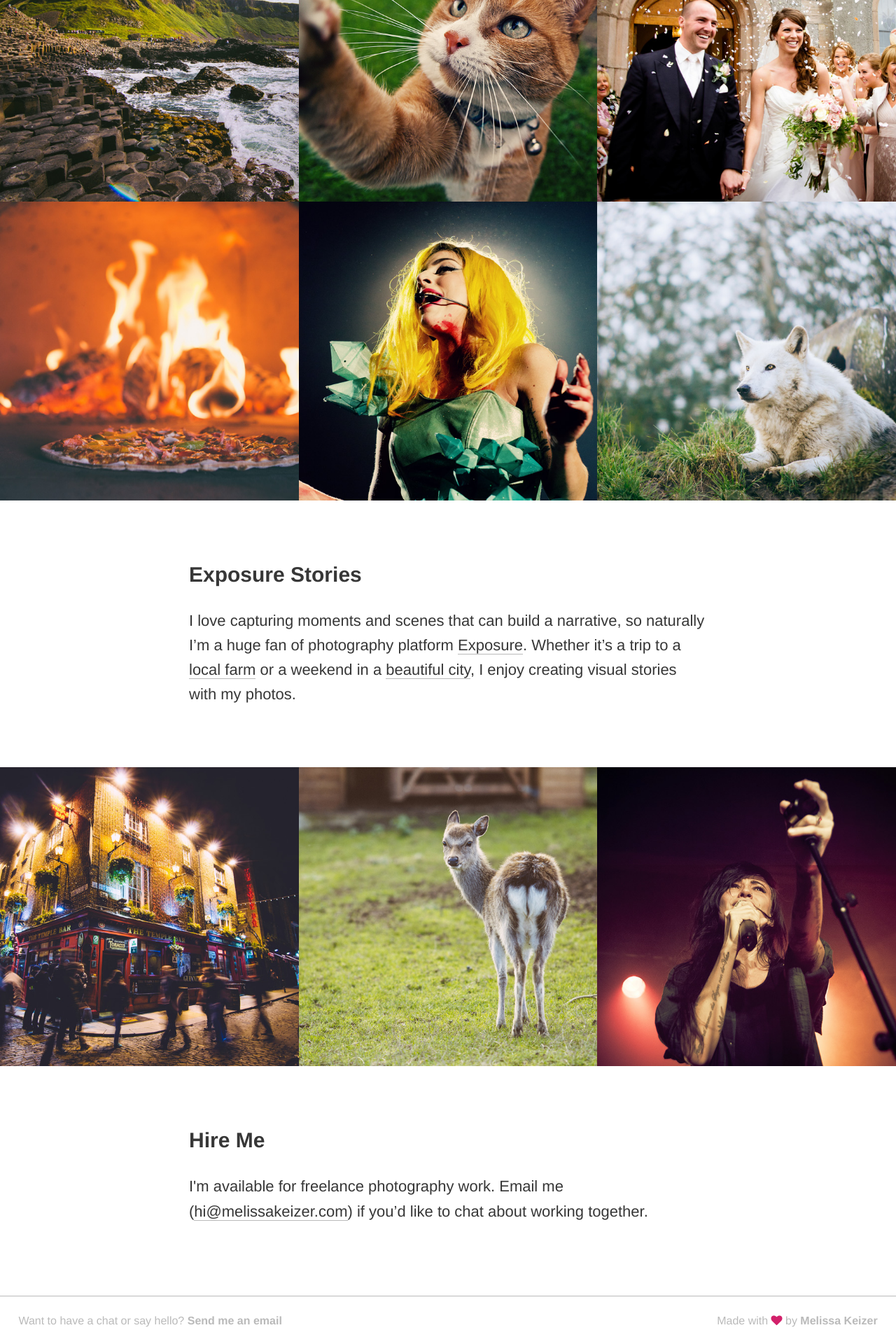
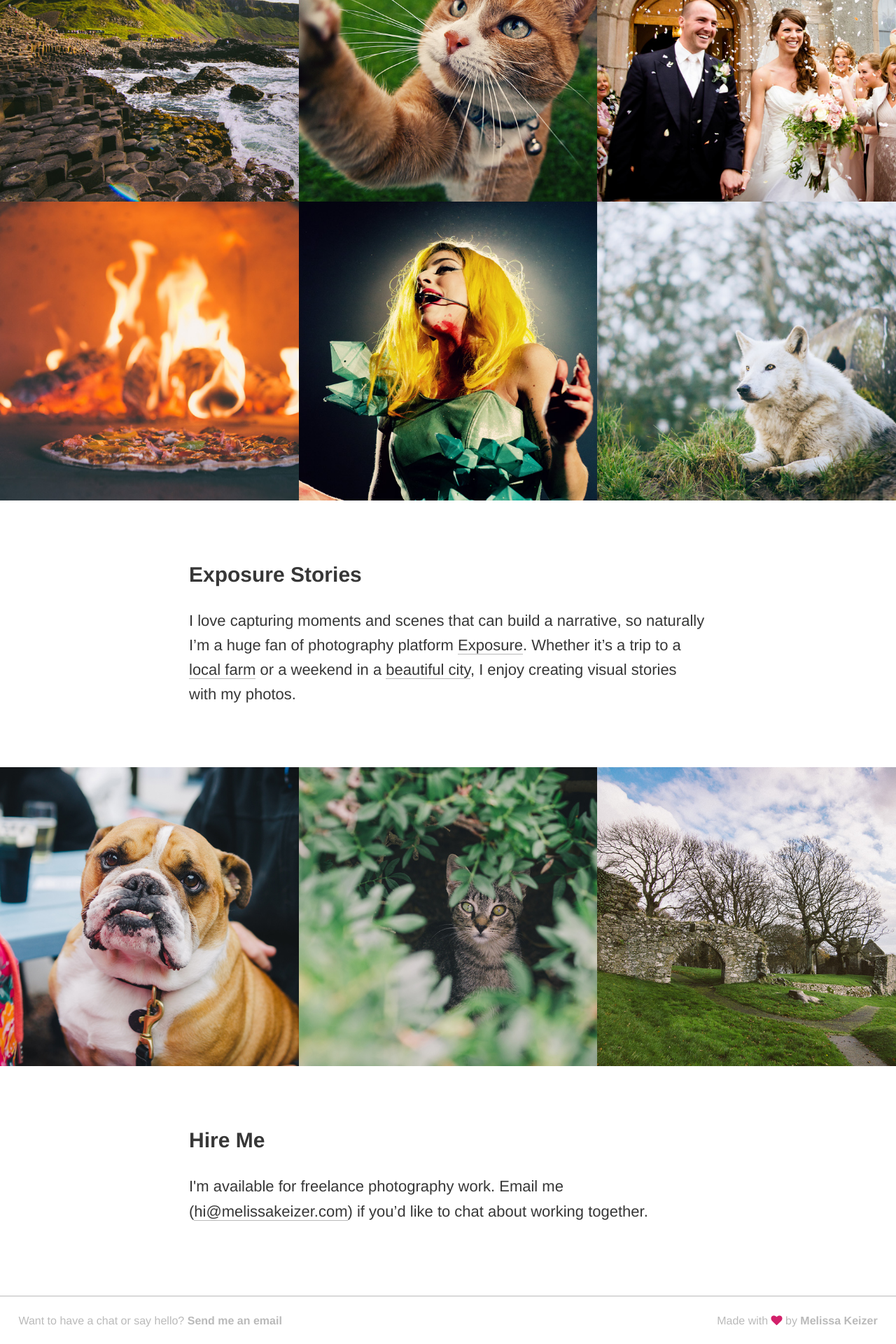
Before and after one commit to melissakeizer/melissakeizer.com, a Jekyll site: the page built from photography/index.html, in a window 1280 px wide. Shown: the part 763-2683 px from the top of the page at 70% size. Built offline with Jekyll 4.4.1, drawn with Linux system fonts in a browser that asks for light colours; nearby versions of some CDN libraries.

```diff
--- a/_layouts/post.html
+++ b/_layouts/post.html
@@ -12,7 +12,7 @@
   <article class="content">
     {{ content }}
 
-    <a href="https://twitter.com/share" class="twitter-share-button" data-via="KeizGoesBoom" data-size="large" data-count="none"><i class="button-icon fa fa-long-arrow-right"></i><span>Share on Twitter</span></a>
+    <a href="https://twitter.com/share" class="twitter-share-button" data-via="KeizGoesBoom" data-size="large" data-count="none">Share on Twitter</a>
     <script>!function(d,s,id){var js,fjs=d.getElementsByTagName(s)[0],p=/^http:/.test(d.location)?'http':'https';if(!d.getElementById(id)){js=d.createElement(s);js.id=id;js.src=p+'://platform.twitter.com/widgets.js';fjs.parentNode.insertBefore(js,fjs);}}(document, 'script', 'twitter-wjs');</script>
 
   </article>
--- a/_sass/pages/_home.scss
+++ b/_sass/pages/_home.scss
@@ -148,6 +148,15 @@
   &.exposure-lights{
     background-image: url("../img/photos/exposure-lights.jpg");
   }
+   &.exposure-saltydog{
+    background-image: url("../img/photos/exposure-saltydog.jpg");
+  }
+  &.exposure-explorers{
+    background-image: url("../img/photos/exposure-explorers.jpg");
+  }
+  &.exposure-cat-colony{
+    background-image: url("../img/photos/exposure-cat-colony.jpg");
+  }
 
 }
 
--- a/photography/index.html
+++ b/photography/index.html
@@ -60,19 +60,19 @@
 
 <section class="full-width">
   <ul class="photo-grid exposure">
-    <a href="https://melissakeizer.exposure.co/the-city-of-dublin">
-      <li class="exposure-dublin">
-        <h4>City of Dublin</h4>
+    <a href="https://melissakeizer.exposure.co/the-saltydog-dog-show">
+      <li class="exposure-saltydog">
+        <h4>Salty Dog Show</h4>
       </li>
     </a>
-    <a href="https://melissakeizer.exposure.co/the-ark">
-      <li class="exposure-ark">
-        <h4>The Ark Farm</h4>
+    <a href="https://melissakeizer.exposure.co/cat-colony-of-cala-bona">
+      <li class="exposure-cat-colony">
+        <h4>Cat Colony of Cala Bona</h4>
       </li>
     </a>
-    <a href="https://melissakeizer.exposure.co/lights">
-      <li class="exposure-lights">
-        <h4>Lights</h4>
+    <a href="https://melissakeizer.exposure.co/designers-explorers">
+      <li class="exposure-explorers">
+        <h4>Designers/Explorers</h4>
       </li>
     </a>
   </ul>
```
Also changed, not shown: img/photos/exposure-cat-colony.jpg (added), img/photos/exposure-explorers.jpg (added), img/photos/exposure-saltydog.jpg (added), 13 other files.
